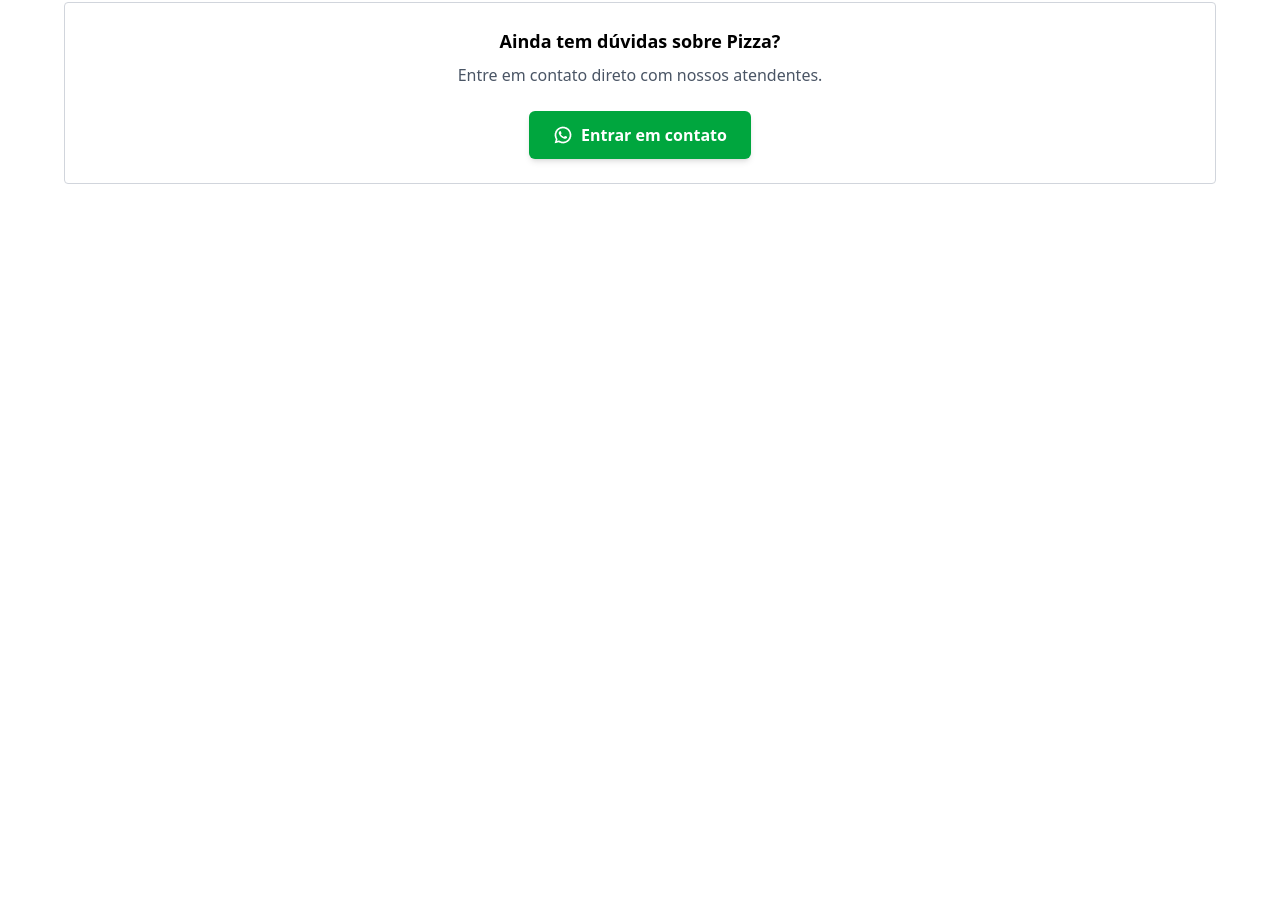
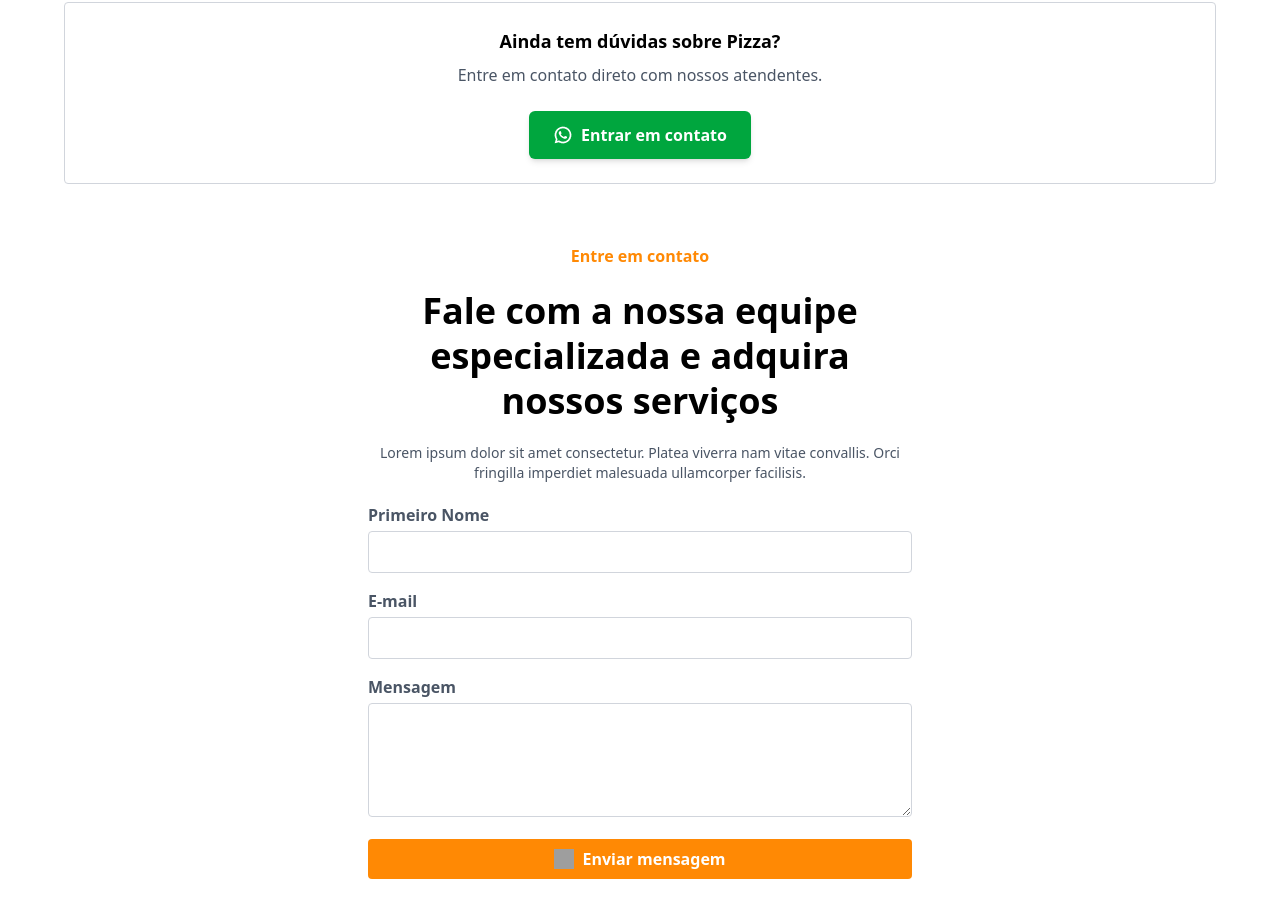
Before and after one commit to alvesmariadefatima/desafio-fullstack-junior-stant, a React (Vite) app: page / in a window 1280 px wide. Shown: the part 1635-2553 px from the top of the page. Before the commit the page ends 1819 px from the top, so only its background shows below. Built offline with nearby package versions, Linux system fonts and the light colour scheme; grey boxes are pictures that could not be loaded.

Commit message:
feat: Importação do componente Contact

```diff
--- a/src/components/Home/Home.tsx
+++ b/src/components/Home/Home.tsx
@@ -2,6 +2,7 @@ import Navbar from "../Navbar/Navbar"
 import SectionPizza from "../SectionPizza/SectionPizza"
 import Banner from "../Banner/Banner"
 import FAQSection from "../FAQSection/FAQSection"
+import Contact from "../Contact/Contact"
 
 const Home = () => {
     return (
@@ -13,6 +14,8 @@ const Home = () => {
             <SectionPizza />
 
             <FAQSection />
+
+            <Contact />
         </>
     )
 }
```
